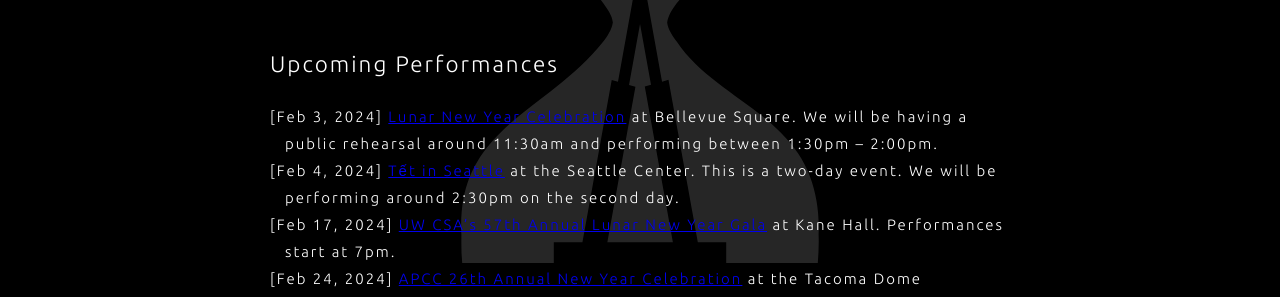
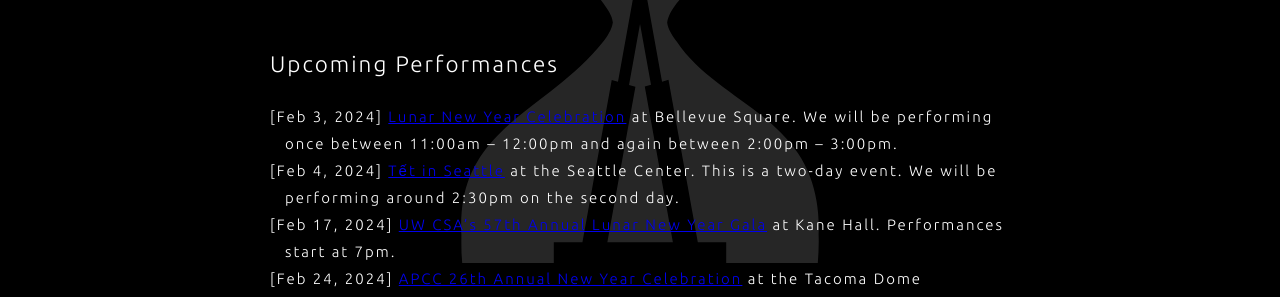
Before and after one commit to apexdiabolo/apex-site, a Jekyll site: the page built from index.md, in a window 1280 px wide. Shown: the part 563-860 px from the top of the page. Built offline with Jekyll 4.4.1, drawn with Linux system fonts in a browser that asks for light colours; our own code applies the rules of GitHub Pages for plain Markdown files.

Commit message:
Update times for Feb 3 performance

```diff
--- a/index.md
+++ b/index.md
@@ -14,7 +14,7 @@ Whether you are looking for the next showstopper at your event, lessons for your
 
 ## Upcoming Performances
 
-- \[Feb 3, 2024\] [Lunar New Year Celebration](https://bellevuecollection.com/lunarnewyear/) at Bellevue Square. We will be having a public rehearsal around 11:30am and performing between 1:30pm – 2:00pm.
+- \[Feb 3, 2024\] [Lunar New Year Celebration](https://bellevuecollection.com/lunarnewyear/) at Bellevue Square. We will be performing once between 11:00am – 12:00pm and again between 2:00pm – 3:00pm.
 - \[Feb 4, 2024\] [Tết in Seattle](https://www.seattlecenter.com/events/featured-events/festal/tet-in-seattle) at the Seattle Center. This is a two-day event. We will be performing around 2:30pm on the second day.
 - \[Feb 17, 2024\] [UW CSA's 57th Annual Lunar New Year Gala](https://www.facebook.com/events/6901218109946038/) at Kane Hall. Performances start at 7pm.
 - \[Feb 24, 2024\] [APCC 26th Annual New Year Celebration](https://www.asiapacificculturalcenter.org/post/vendor-booth-applications-are-open-for-our-26th-annual-new-year-celebration-showcasing-taiwan) at the Tacoma Dome Exhibition Hall. We will be performing around 12pm.
```
